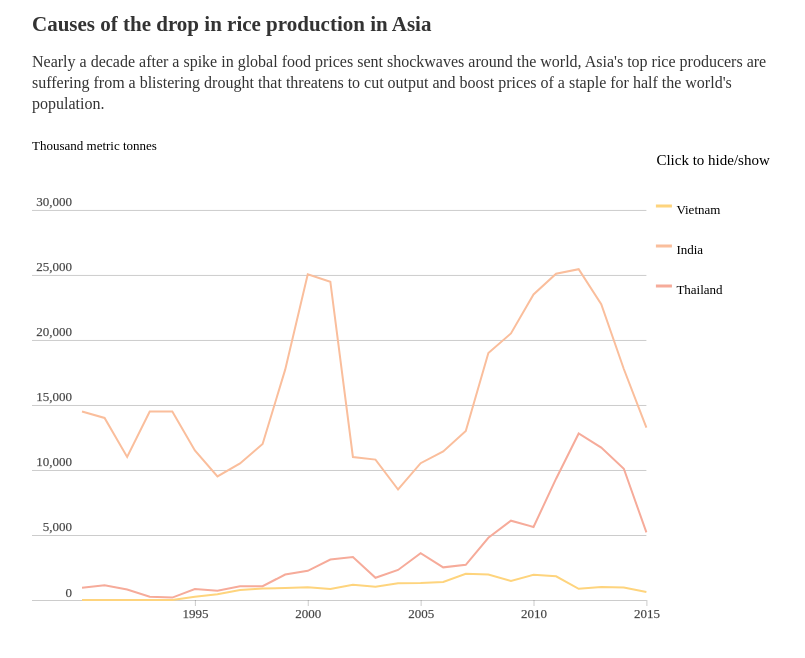
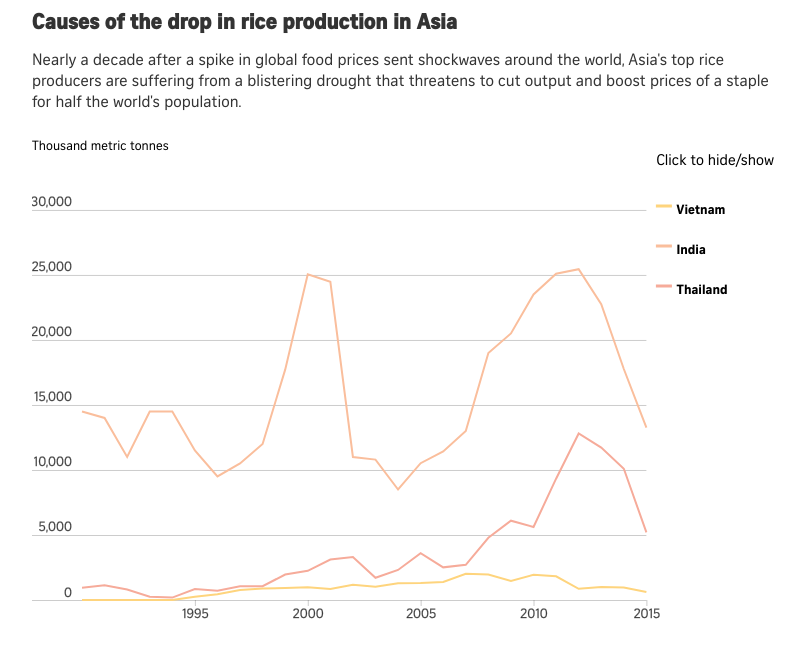
Before and after one commit to hsquek/sph-test, a plain HTML site: page index.html in a window 1280 px wide. Shown: the whole page, without its empty margins (233-1038 px from the left). Drawn offline with nearby package versions, Linux system fonts and the light colour scheme; the site is published under a folder, as on GitHub Pages, so addresses that start at the root find nothing.

Commit message:
relocate font files

```diff
--- a/assets/css/styles.css
+++ b/assets/css/styles.css
@@ -1,11 +1,11 @@
 @font-face {
   font-family: curatorBold;
-  src: url('/assets/static/curatorbold.otf')format('opentype');
+  src: url('curatorbold.otf')format('opentype');
 }
 
 @font-face {
   font-family: curatorRegular;
-  src: url('/assets/static/curatorregular.otf')format('opentype');
+  src: url('curatorregular.otf')format('opentype');
 }
 
 .container {
```
Also changed, not shown: assets/css/curatorbold.otf (renamed from assets/static/curatorbold.otf), assets/css/curatorregular.otf (renamed from assets/static/curatorregular.otf).
